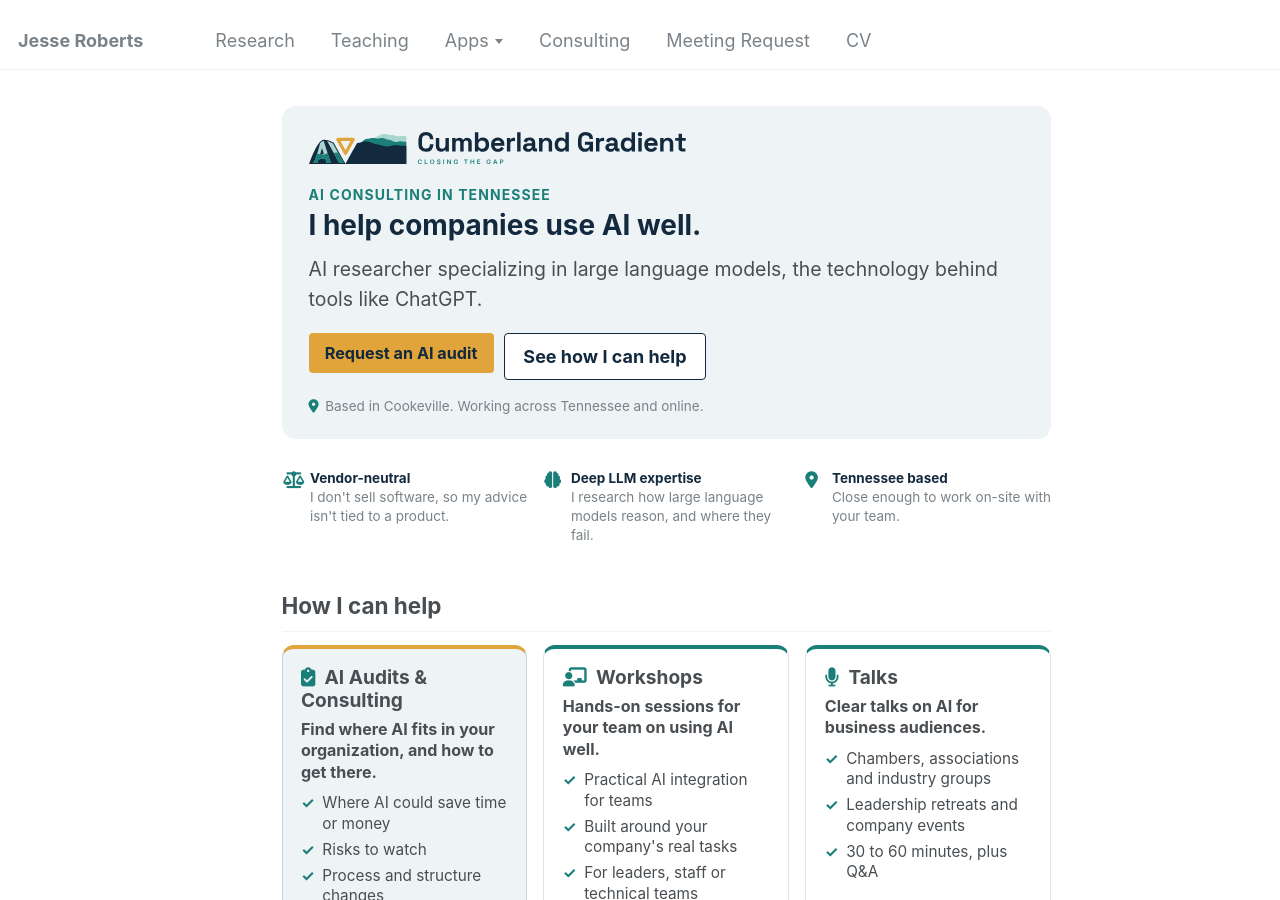
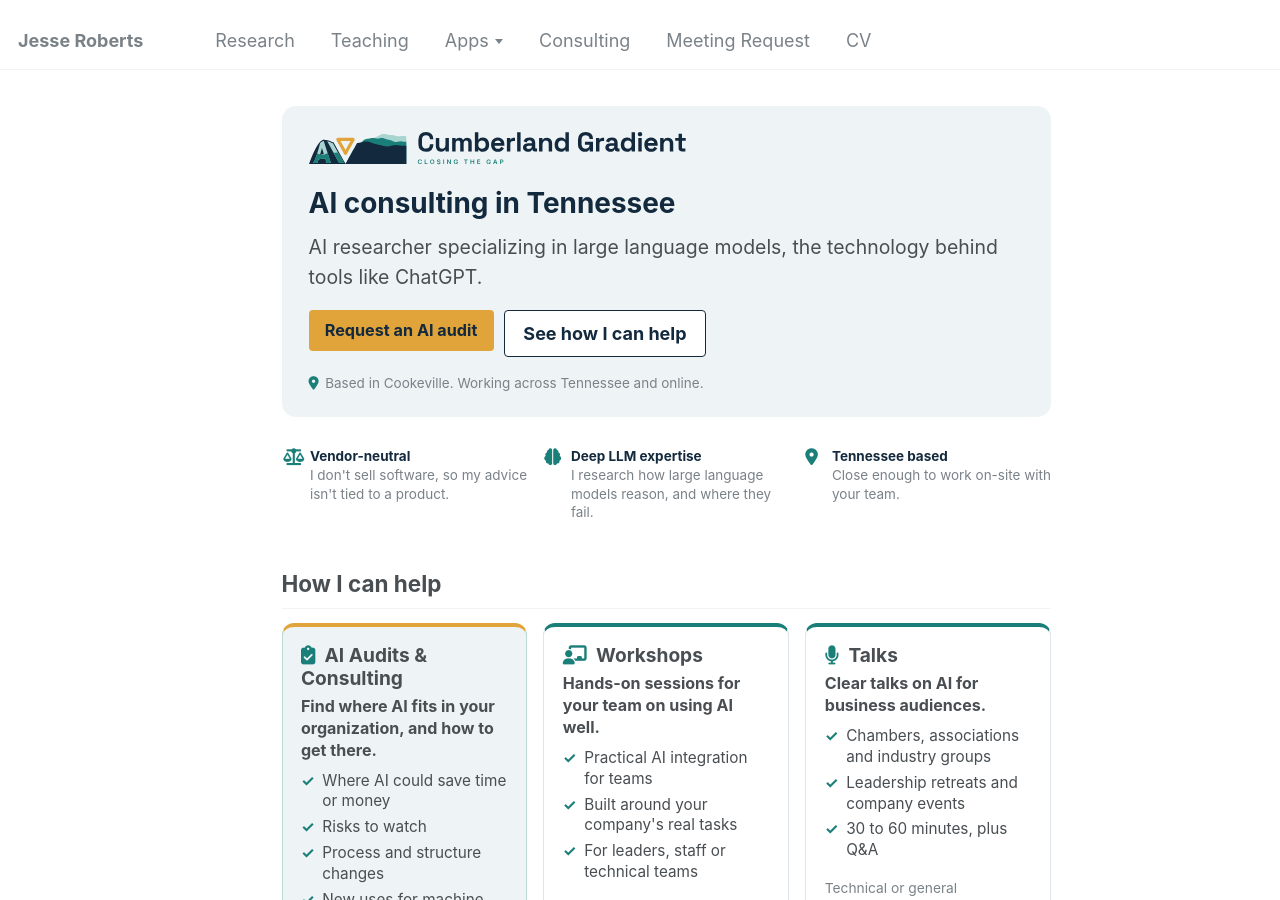
Before and after one commit to JesseTNRoberts/New-site-test, a Jekyll site: the page built from _pages/services.html, in a window 1280 px wide and 900 px high. Built offline with Jekyll 4.4.1, drawn with Linux system fonts in a browser that asks for light colours.

Commit message:
Consulting page: headline is just "AI consulting in Tennessee"
Co-Authored-By: Claude Opus 5.5 <noreply@anthropic.com>
Claude-Session: https://claude.ai/code/session_01BWpusBycuS7rDY9WRWLMsn

```diff
--- a/_pages/services.html
+++ b/_pages/services.html
@@ -34,7 +34,7 @@ og_image_alt: "Cumberland Gradient logo. AI consulting that closes the gap."
 <header class="ww-hero">
   <div class="ww-hero__text">
     <img class="cg-lockup" src="{{ w.brand.lockup | relative_url }}" alt="{{ w.brand.name }}, {{ w.brand.motto | downcase }}" width="820" height="72">
-    <h1 class="ww-hero__headline"><span class="ww-hero__kicker">{{ w.kicker }}</span> {{ w.headline }}</h1>
+    <h1 class="ww-hero__headline">{% if w.kicker %}<span class="ww-hero__kicker">{{ w.kicker }}</span> {% endif %}{{ w.headline }}</h1>
     <p class="ww-hero__intro">{{ w.subhead }}</p>
     <p class="ww-hero__actions">
       {% for b in w.hero_buttons %}<a class="btn btn--{{ b.style }} btn--large{% if b.offering %} ww-offer__btn{% endif %}" href="{% if b.offering %}?offering={{ b.offering }}#request{% else %}{{ b.href }}{% endif %}"{% if b.offering %} data-offering="{{ b.offering }}"{% endif %}>{{ b.label }}</a>{% endfor %}
```
Also changed, not shown: _data/services.yml (+4 -3 lines).
